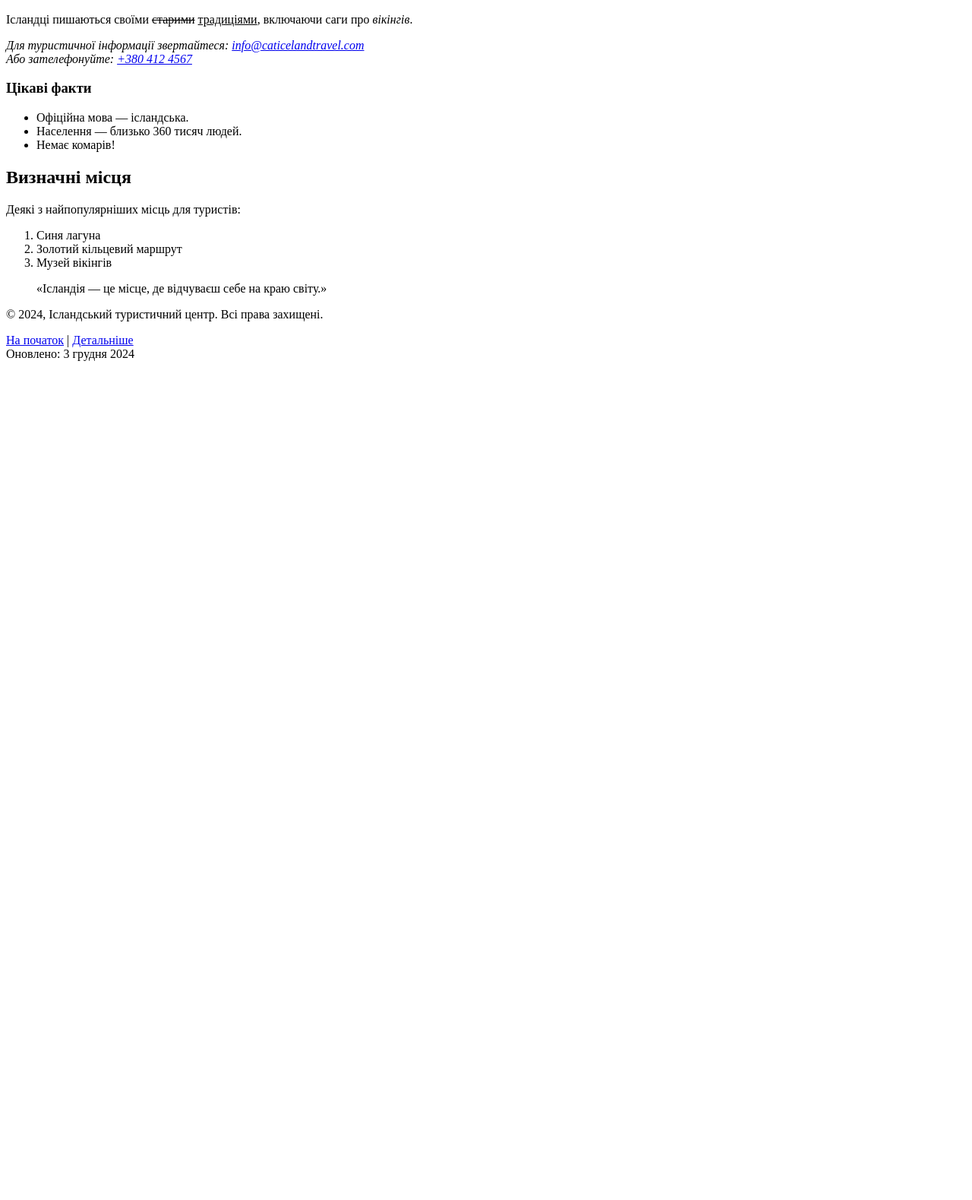
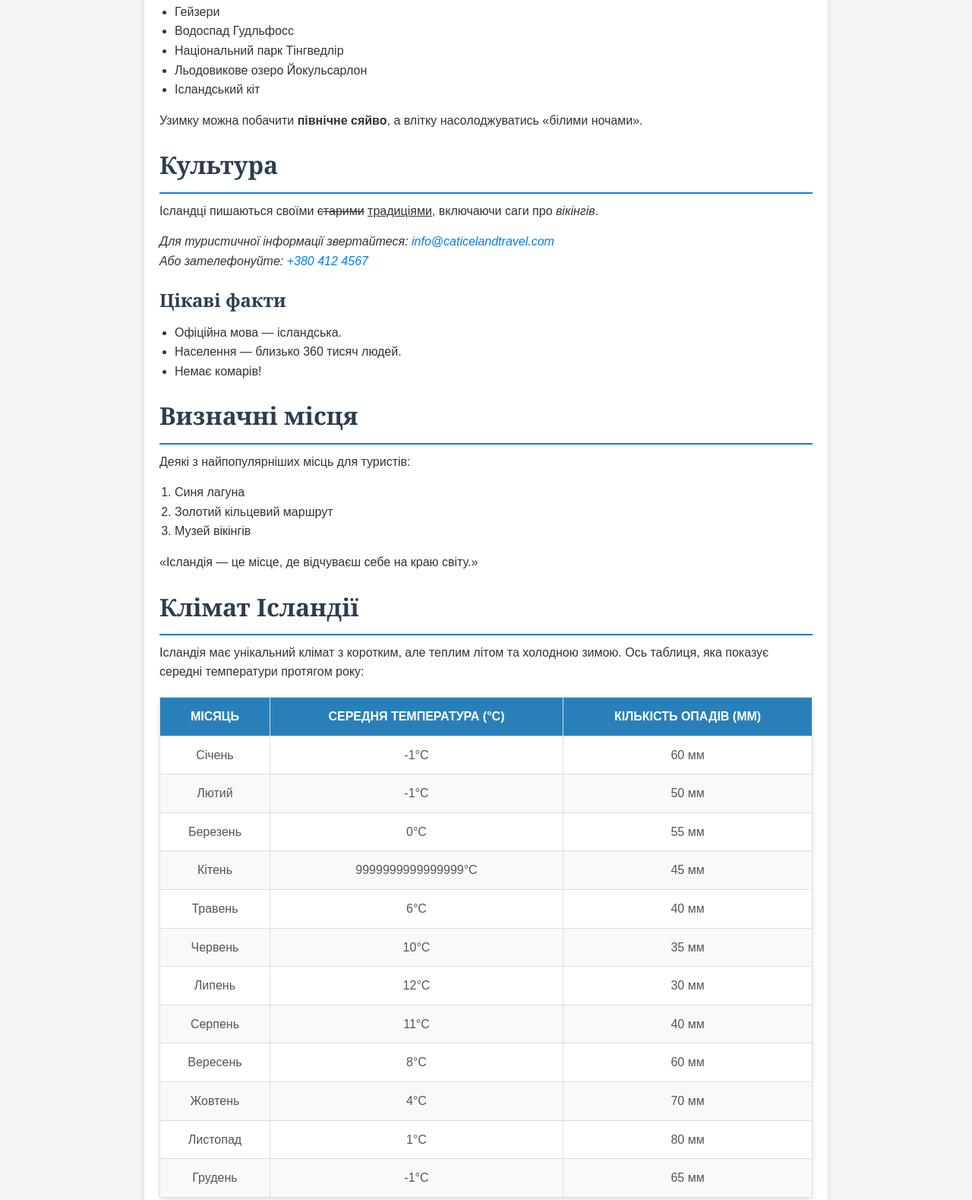
Before and after one commit to Javystik/bug-free-barnacle, a plain HTML site: page web-1/index.html in a window 1280 px wide. Shown: the part 671-2250 px from the top of the page at 76% size. Before the commit the page ends 1154 px from the top, so only its background shows below. Drawn offline with Linux system fonts and the light colour scheme.

Commit message:
Add files via upload

```diff
--- a/web-1/index.html
+++ b/web-1/index.html
@@ -4,13 +4,14 @@
     <meta charset="UTF-8">
     <meta name="viewport" content="width=device-width, initial-scale=1.0">
     <meta name="description" content="Ісландія - країна льодовиків, вулканів і гарячих джерел.">
-    <meta name="author" content="Javystik">
+    <meta name="author" content="Cat Javystik">
     <meta property="og:title" content="Ісландія: Країна льоду і вогню">
     <meta property="og:type" content="website">
     <meta property="og:url" content="http://127.0.0.1:5500/index.html">
     <meta property="og:image" content="img/island-icon.jpg">
     <meta property="og:description" content="Досліджуйте природу, культуру та історію Ісландії.">
     <link rel="shortcut icon"  href="img/island-icon.jpg">
+    <link rel="stylesheet" href="style/style.css">
     <title>Ісландія: Країна льоду і вогню</title>
 </head>
 <body>
@@ -36,6 +37,7 @@
                 <li>Водоспад Гудльфосс</li>
                 <li>Національний парк Тінгведлір</li>
                 <li>Льодовикове озеро Йокульсарлон</li>
+                <li>Ісландський кіт</li>
             </ul>
             <p>Узимку можна побачити <strong>північне сяйво</strong>, а влітку насолоджуватись <q>білими ночами</q>.</p>
         </section>
@@ -66,10 +68,87 @@
                 <li>Золотий кільцевий маршрут</li>
                 <li>Музей вікінгів</li>
             </ol>
-            <blockquote cite="https://example.com/tourist">
+            <blockquote>
                 «Ісландія — це місце, де відчуваєш себе на краю світу.»
             </blockquote>
         </article>
+
+        <section>
+            <h2>Клімат Ісландії</h2>
+            <p>Ісландія має унікальний клімат з коротким, але теплим літом та холодною зимою. Ось таблиця, яка показує середні температури протягом року:</p>
+
+            <table>
+                <thead>
+                    <tr>
+                        <th>Місяць</th>
+                        <th>Середня температура (°C)</th>
+                        <th>Кількість опадів (мм)</th>
+                    </tr>
+                </thead>
+                <tbody>
+                    <tr>
+                        <td>Січень</td>
+                        <td>-1°C</td>
+                        <td>60 мм</td>
+                    </tr>
+                    <tr>
+                        <td>Лютий</td>
+                        <td>-1°C</td>
+                        <td>50 мм</td>
+                    </tr>
+                    <tr>
+                        <td>Березень</td>
+                        <td>0°C</td>
+                        <td>55 мм</td>
+                    </tr>
+                    <tr>
+                        <td>Кітень</td>
+                        <td>9999999999999999°C</td>
+                        <td>45 мм</td>
+                    </tr>
+                    <tr>
+                        <td>Травень</td>
+                        <td>6°C</td>
+                        <td>40 мм</td>
+                    </tr>
+                    <tr>
+                        <td>Червень</td>
+                        <td>10°C</td>
+                        <td>35 мм</td>
+                    </tr>
+                    <tr>
+                        <td>Липень</td>
+                        <td>12°C</td>
+                        <td>30 мм</td>
+                    </tr>
+                    <tr>
+                        <td>Серпень</td>
+                        <td>11°C</td>
+                        <td>40 мм</td>
+                    </tr>
+                    <tr>
+                        <td>Вересень</td>
+                        <td>8°C</td>
+                        <td>60 мм</td>
+                    </tr>
+                    <tr>
+                        <td>Жовтень</td>
+                        <td>4°C</td>
+                        <td>70 мм</td>
+                    </tr>
+                    <tr>
+                        <td>Листопад</td>
+                        <td>1°C</td>
+                        <td>80 мм</td>
+                    </tr>
+                    <tr>
+                        <td>Грудень</td>
+                        <td>-1°C</td>
+                        <td>65 мм</td>
+                    </tr>
+                </tbody>
+            </table>
+        </section>
     </main>
 
     <footer>
@@ -78,7 +157,7 @@
             <a href="#header" title="На початок сторінки">На початок</a> |
             <a href="https://uk.wikipedia.org/wiki/%D0%86%D1%81%D0%BB%D0%B0%D0%BD%D0%B4%D1%96%D1%8F" target="_blank" title="Детальніше про Ісландію">Детальніше</a>
         </nav>
-        <time datetime="2024-12-03">Оновлено: 3 грудня 2024</time>
+        <time datetime="2024-12-03">Оновлено: 3 грудня 2024 за секунду до пари</time>
     </footer>
 </body>
 </html>
--- /dev/null
+++ b/web-1/style/style.css
@@ -0,0 +1,184 @@
+*,
+*::before,
+*::after {
+  margin: 0;
+  padding: 0;
+  box-sizing: border-box;
+}
+
+body {
+  font-family: 'Arial', sans-serif;
+  background-color: #f4f4f4;
+  color: #333;
+  line-height: 1.6;
+}
+
+h1, h2, h3 {
+  font-family: 'Georgia', serif;
+  color: #2c3e50;
+}
+
+h1 {
+  font-size: 2.5rem;
+  text-align: center;
+}
+
+h2 {
+  font-size: 2rem;
+  margin-bottom: 10px;
+}
+
+h3 {
+  font-size: 1.5rem;
+  margin-bottom: 10px;
+}
+
+p, ul, ol, blockquote {
+  font-size: 1rem;
+  margin-bottom: 15px;
+}
+
+a {
+  text-decoration: none;
+  color: #007BFF;
+  transition: color 0.3s ease;
+}
+
+a:hover {
+  color: #0056b3;
+}
+
+a:focus {
+  outline: 2px solid #f39c12;
+}
+
+header {
+  background-color: #2980b9;
+  color: white;
+  padding: 20px;
+  text-align: center;
+}
+
+header hr {
+  border: 1px solid #fff;
+  margin-top: 20px;
+}
+
+main {
+  margin: 20px auto;
+  max-width: 900px;
+  background-color: white;
+  padding: 20px;
+  border-radius: 10px;
+  box-shadow: 0 4px 8px rgba(0, 0, 0, 0.1);
+}
+
+section, article, aside {
+  margin-bottom: 20px;
+}
+
+figure {
+  text-align: center;
+  margin-bottom: 20px;
+}
+
+img {
+  max-width: 100%;
+  height: auto;
+  border-radius: 8px;
+  box-shadow: 0 4px 8px rgba(0, 0, 0, 0.1);
+}
+
+figcaption {
+  font-style: italic;
+  color: #555;
+}
+
+ul, ol {
+  padding-left: 20px;
+}
+
+footer {
+  background-color: #2c3e50;
+  color: white;
+  text-align: center;
+  padding: 15px 0;
+}
+
+footer nav {
+  margin: 10px 0;
+}
+
+footer nav a {
+  color: white;
+  margin: 0 10px;
+}
+
+footer nav a:hover {
+  color: #f39c12;
+}
+
+footer time {
+  font-size: 0.9rem;
+}
+
+h1::before {
+  content: "🌋";
+  margin-right: 10px;
+  font-size: 2rem;
+}
+
+h2::after {
+  content: "";
+  display: block;
+  margin-top: 10px;
+  height: 2px;
+  background-color: #007BFF;
+}
+
+a:active {
+  color: #ff4500;
+}
+
+img[src*="vylkan"] {
+  border: 4px solid #2980b9;
+}
+
+header > h1 {
+  margin-bottom: 15px;
+}
+
+/* Стилі шик таблиці */
+table {
+  width: 100%;
+  border-collapse: collapse;
+  margin-top: 20px;
+  background-color: #fff;
+  border-radius: 8px;
+  box-shadow: 0 4px 8px rgba(0, 0, 0, 0.1);
+}
+
+th, td {
+  padding: 12px;
+  text-align: center;
+  border: 1px solid #ddd;
+}
+
+th {
+  background-color: #2980b9;
+  color: white;
+  font-weight: bold;
+  text-transform: uppercase;
+}
+
+tr:nth-child(even) {
+  background-color: #f9f9f9;
+}
+
+tr:hover {
+  background-color: #ecf0f1;
+}
+
+td {
+  color: #555;
+}
```
